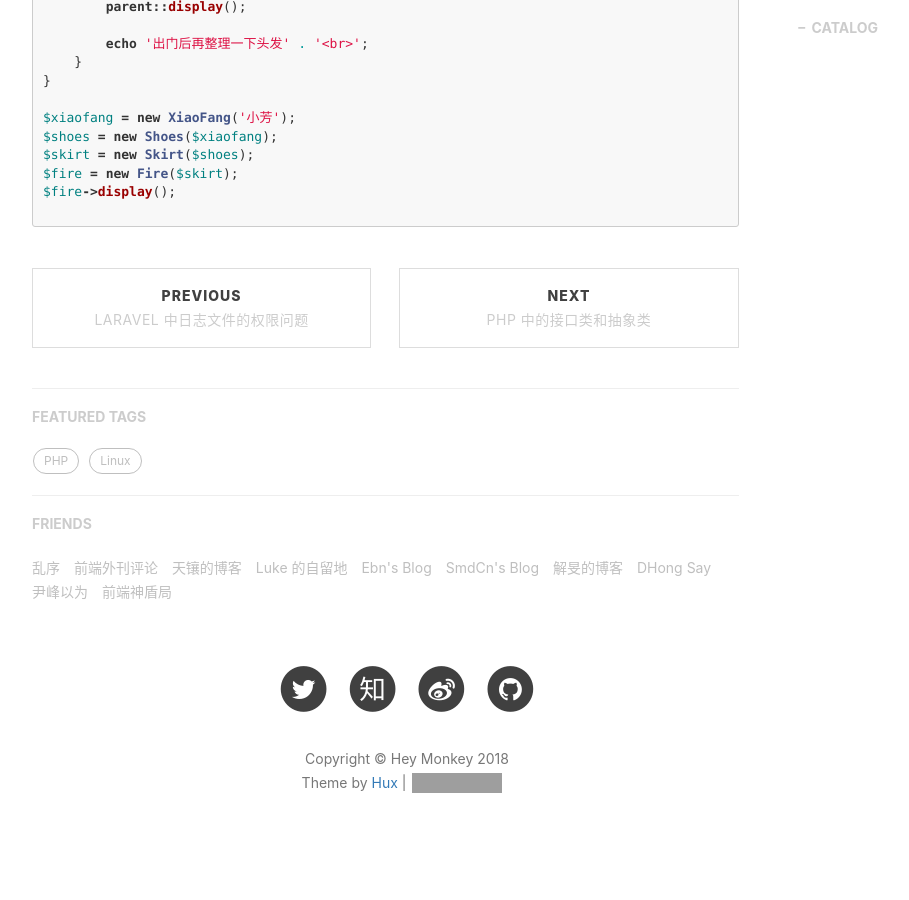
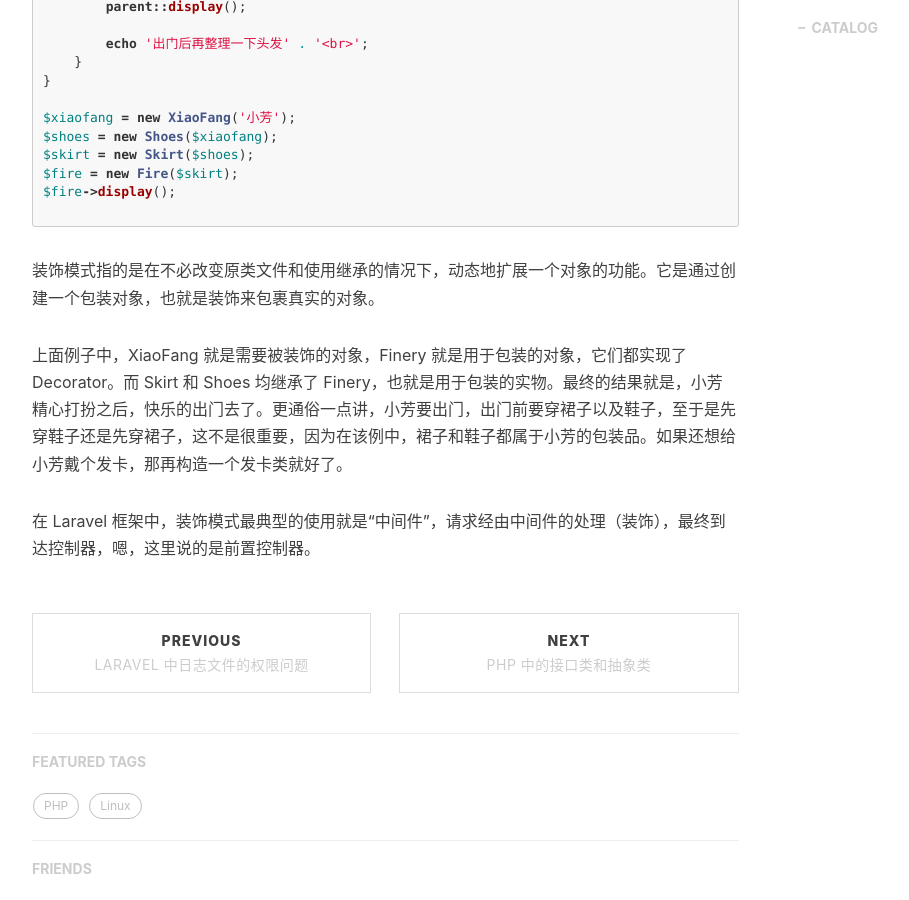
Before and after one commit to ywlvs/ywlvs.github.io, a Jekyll site: the page built from _posts/2018-03-07-some-thinking-about-decorator-pattern.markdown, in a window 1280 px wide and 900 px high, scrolled down 1827 px. Shown: the whole window, without its empty margins (233-1142 px from the left). Built offline with Jekyll 4.4.1, drawn with Linux system fonts in a browser that asks for light colours; nearby versions of some CDN libraries; comment, search, counter and statistics services are not loaded; grey boxes are pictures that could not be loaded.

Commit message:
make-some-change-in-decorator-pattern

````diff
--- a/_posts/2018-03-07-some-thinking-about-decorator-pattern.markdown
+++ b/_posts/2018-03-07-some-thinking-about-decorator-pattern.markdown
@@ -92,3 +92,9 @@ $fire = new Fire($skirt);
 $fire->display();
 
 ```
+
+装饰模式指的是在不必改变原类文件和使用继承的情况下，动态地扩展一个对象的功能。它是通过创建一个包装对象，也就是装饰来包裹真实的对象。
+
+上面例子中，XiaoFang 就是需要被装饰的对象，Finery 就是用于包装的对象，它们都实现了 Decorator。而 Skirt 和 Shoes 均继承了 Finery，也就是用于包装的实物。最终的结果就是，小芳精心打扮之后，快乐的出门去了。更通俗一点讲，小芳要出门，出门前要穿裙子以及鞋子，至于是先穿鞋子还是先穿裙子，这不是很重要，因为在该例中，裙子和鞋子都属于小芳的包装品。如果还想给小芳戴个发卡，那再构造一个发卡类就好了。
+
+在 Laravel 框架中，装饰模式最典型的使用就是“中间件”，请求经由中间件的处理（装饰），最终到达控制器，嗯，这里说的是前置控制器。
````
